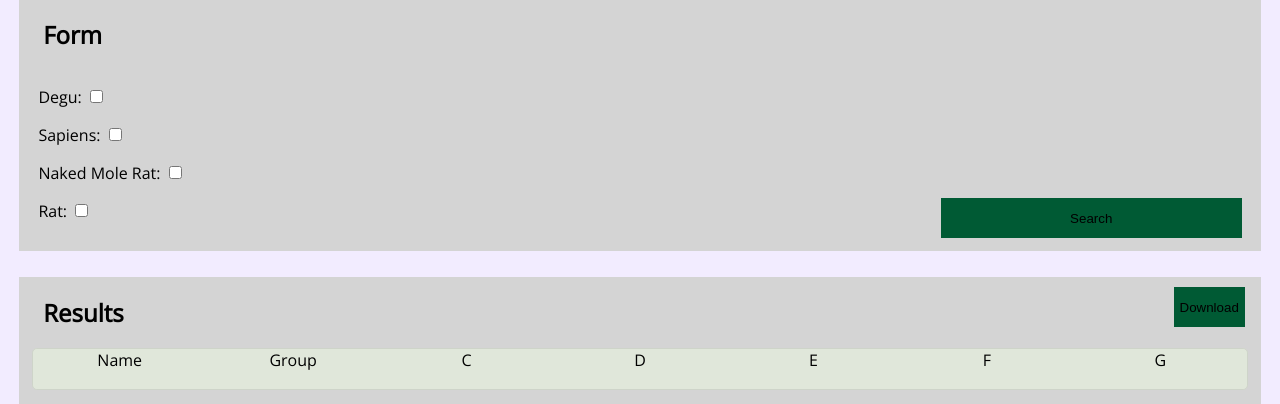
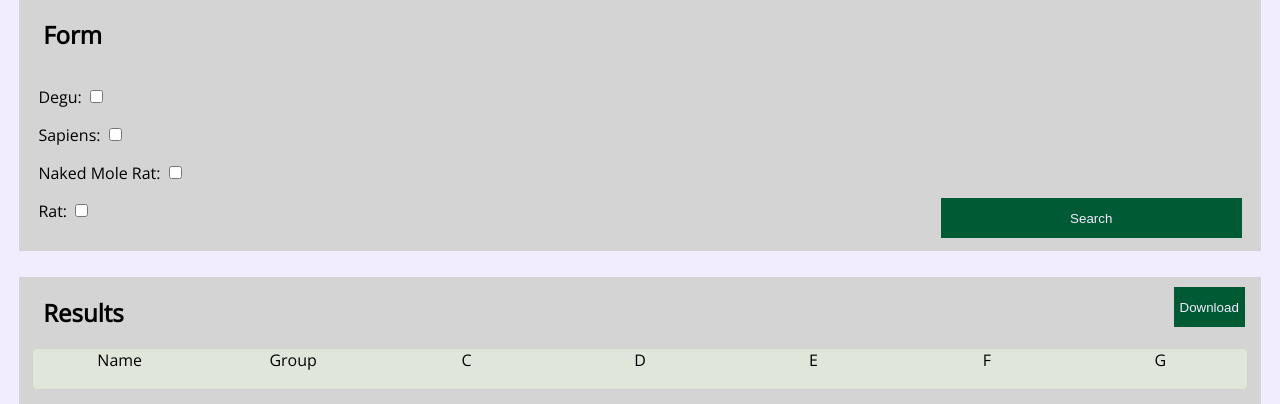
Before and after one commit to nids-udla/degu-web, a Django app: page / in a window 1280 px wide. Shown: the part 110-514 px from the top of the page. Run offline with Django 4.2, Linux system fonts and the light colour scheme; data that the repository does not hold is empty.

Commit message:
minor changings

```diff
--- a/deguWeb/static/main.css
+++ b/deguWeb/static/main.css
@@ -67,7 +67,7 @@ body {
 
 .form-btn {
     background-color: var(--highlights);
-    color: var(--lettersA);
+    color: var(--lettersB);
     border: none;
     height: 3em;
     align-self: flex-end;
@@ -89,7 +89,7 @@ body {
     border: none;
     border-radius: .3em; */
     background-color: var(--highlights);
-    color: var(--lettersA);
+    color: var(--lettersB);
     margin: .8em 1.2em;
     border: none;
     height: 3em;
```
Also changed, not shown: deguWeb/templates/home.html (+5 -2 lines).
